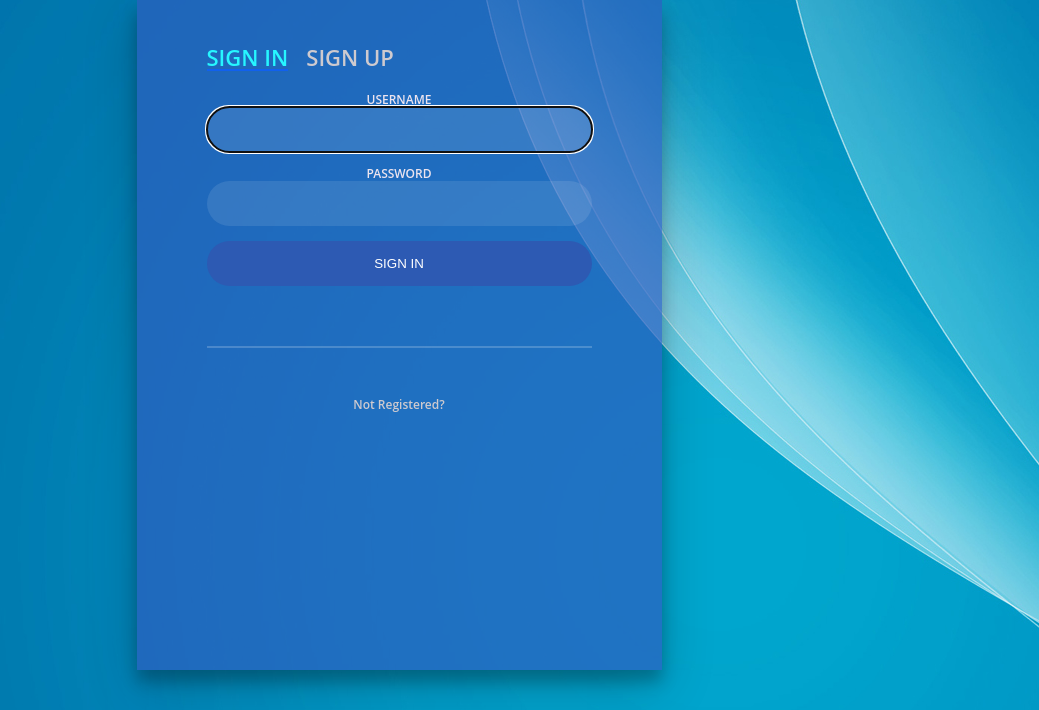
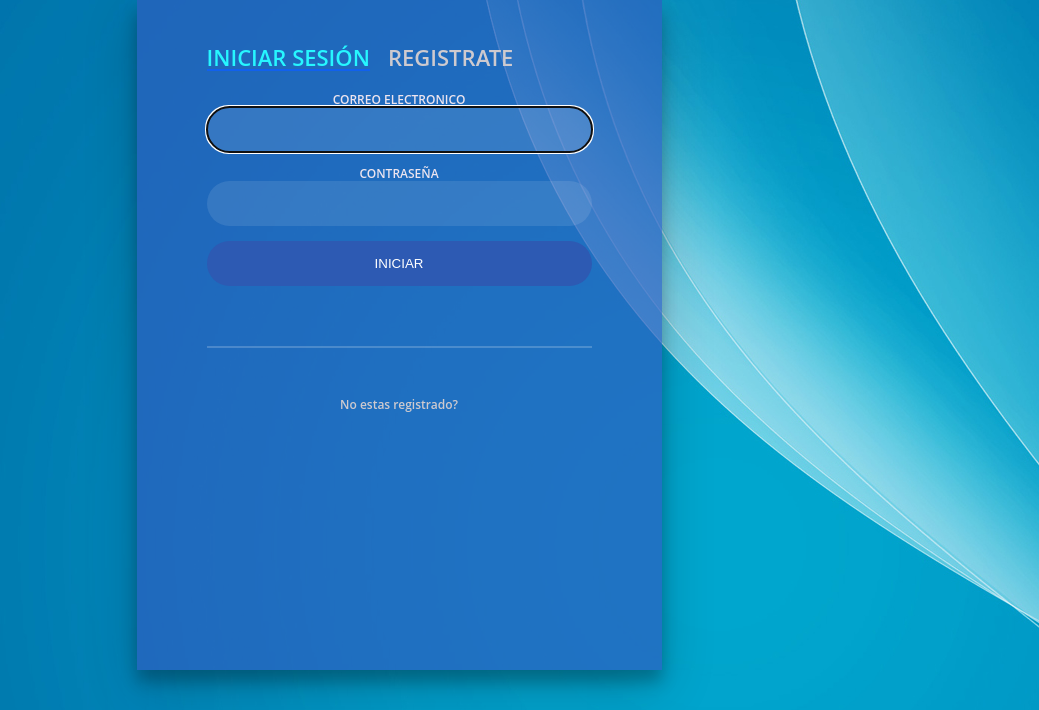
Before and after one commit to Eldam/ProyectoTSW, a PHP site: page /Locales/login.php in a window 1280 px wide. Shown: the top 710 px of the page, without its empty margins (241-1280 px from the left). Run offline with PHP 8.4, Linux system fonts and the light colour scheme.

Commit message:
Fix login

```diff
--- a/Lang/es.php
+++ b/Lang/es.php
@@ -4,7 +4,16 @@ $lang = array(
     "start" => "Inicio",
     "msgs"  => "Mensajes",
 	"seeEvents" => "Ver Eventos",
-	"checkIn" => "Registrarse",
+    "checkIn" => "Registrarse",
+    "signIn" => "Iniciar",
+    "signUp" => "Registrarse",
+    "register" => "Registrate",
+    "email" => "Correo Electronico",
+    "password" => "Contraseña",
+    "name" => "Nombre",
+    "lastName" => "Apellidos",
+    "nrum" => "No estas registrado?",
+    "rum" => "Ya estas registrado?",
     "Login" => "Iniciar Sesión",
     "LogOut" => "Cerrar Sesión",
     "ln" => "Idioma",
--- a/Locales/login.php
+++ b/Locales/login.php
@@ -1,30 +1,40 @@
+<?php
+    if(isset($_SESSION['lang'])){
+        // si es true, se crea el require y la variable lang
+        $lang = $_SESSION["lang"];
+        require "../Lang/".$lang.".php";
+        // si no hay sesion por default se carga el lenguaje espanol
+    }else{
+        require "../Lang/es.php";
+	}
+?>
 <link rel="stylesheet" href="../Locales/login.css">
 
 <div class="main">
 
     <div class="login-wrap">
         <div class="login-html">
-            <input id="tab-1" type="radio" name="tab" class="sign-in" <?php if (!isset($_REQUEST['register']))echo 'checked'; ?> ><label for="tab-1" class="tab">Sign In</label>
-            <input id="tab-2" type="radio" name="tab" class="sign-up"<?php if (isset($_REQUEST['register']))echo 'checked'; ?>><label for="tab-2" class="tab">Sign Up</label>
+            <input id="tab-1" type="radio" name="tab" class="sign-in" <?php if (!isset($_REQUEST['register']))echo 'checked'; ?> ><label for="tab-1" class="tab"><?php echo $lang["Login"] ?></label>
+            <input id="tab-2" type="radio" name="tab" class="sign-up"<?php if (isset($_REQUEST['register']))echo 'checked'; ?>><label for="tab-2" class="tab"><?php echo $lang["register"] ?></label>
             <div class="login-form">
 
                 <form method="post" action="../Controllers/login_controller.php">
 
                     <div class="sign-in-htm">
                         <div class="group">
-                            <label for="login" class="label">Username</label>
-                            <input id="login" name="login"  type="text" class="input" autofocus onchange="comprobarVacio(this);">
+                            <label for="email" class="label"><?php echo $lang["email"] ?></label>
+                            <input id="email" name="email" type="text" class="input" autofocus onchange="comprobarVacio(this);">
                         </div>
                         <div class="group">
-                            <label for="password" class="label">Password</label>
-                            <input id="password" name="password" type="password" class="input" data-type="password" required onchange="comprobarVacio(this);comprobarAlfabetico(this,9)">
+                            <label for="password" class="label"><?php echo $lang["password"] ?></label>
+                            <input id="password" name="password" type="password" class="input" data-type="password">
                         </div>
                         <div class="group">
-                            <input id="send" type="submit" class="button" value="Sign In" onclick="comprobarVacio(this)">
+                            <input id="send" type="submit" class="button" value="<?php echo $lang["signIn"] ?>" onclick="comprobarVacio(this)">
                         </div>
                         <div class="hr"></div>
                         <div class="foot-lnk">
-                            <label for="tab-2">Not Registered?</label>
+                            <label for="tab-2"><?php echo $lang["nrum"] ?></label>
                         </div>
                     </div>
 
@@ -34,42 +44,26 @@
 
                     <div class="sign-up-htm">
                         <div class="group">
-                            <label for="login" class="label">login</label>
-                            <input id="login" name="login"  type="text" class="input">
+                            <label for="email" class="label"><?php echo $lang["email"] ?></label>
+                            <input id="email" name="email" type="text" class="input">
                         </div>
                         <div class="group">
-                            <label for="password" class="label">Password</label>
+                            <label for="password" class="label"><?php echo $lang["password"] ?></label>
                             <input id="password" name="password" type="password" class="input" data-type="password">
                         </div>
                         <div class="group">
-                            <label for="DNI" class="label">DNI</label>
-                            <input id="DNI" name="DNI" type="text" class="input">
+                            <label for="name" class="label"><?php echo $lang["name"] ?></label>
+                            <input id="name" name="name" type="text" class="input">
                         </div>
                         <div class="group">
-                            <label for="Nombre" class="label">Nombre</label>
-                            <input id="Nombre" name="Nombre" type="text" class="input">
-                        </div>
-                        <div class="group">
-                            <label for="Apellidos" class="label">Apellidos</label>
+                            <label for="lastName" class="label"><?php echo $lang["lastName"] ?></label>
                             <input id="Apellidos" name="Apellidos" type="text" class="input">
                         </div>
                         <div class="group">
-                            <label for="Correo" class="label">Correo</label>
-                            <input id="Correo" name="Correo" type="text" class="input">
-                        </div>
-                        <div class="group">
-                            <label for="Direccion" class="label">Direccion</label>
-                            <input id="Direccion" name="Direccion" type="text" class="input">
-                        </div>
-                        <div class="group">
-                            <label for="Telefono" class="label">Telefono</label>
-                            <input id="Telefono" name="Telefono" type="text" class="input">
-                        </div>
-                        <div class="group">
-                            <input id="send" type="submit" class="button" value="Sign Up">
+                            <input id="send" type="submit" class="button" value="<?php echo $lang["signUp"] ?>">
                         </div>
                         <div class="foot-lnk">
-                            <label for="tab-1">Already Member?</label>
+                            <label for="tab-1"><?php echo $lang["rum"] ?></label>
                         </div>
                     </div>
 
```
Also changed, not shown: Lang/en.php (+8 -1 lines).
